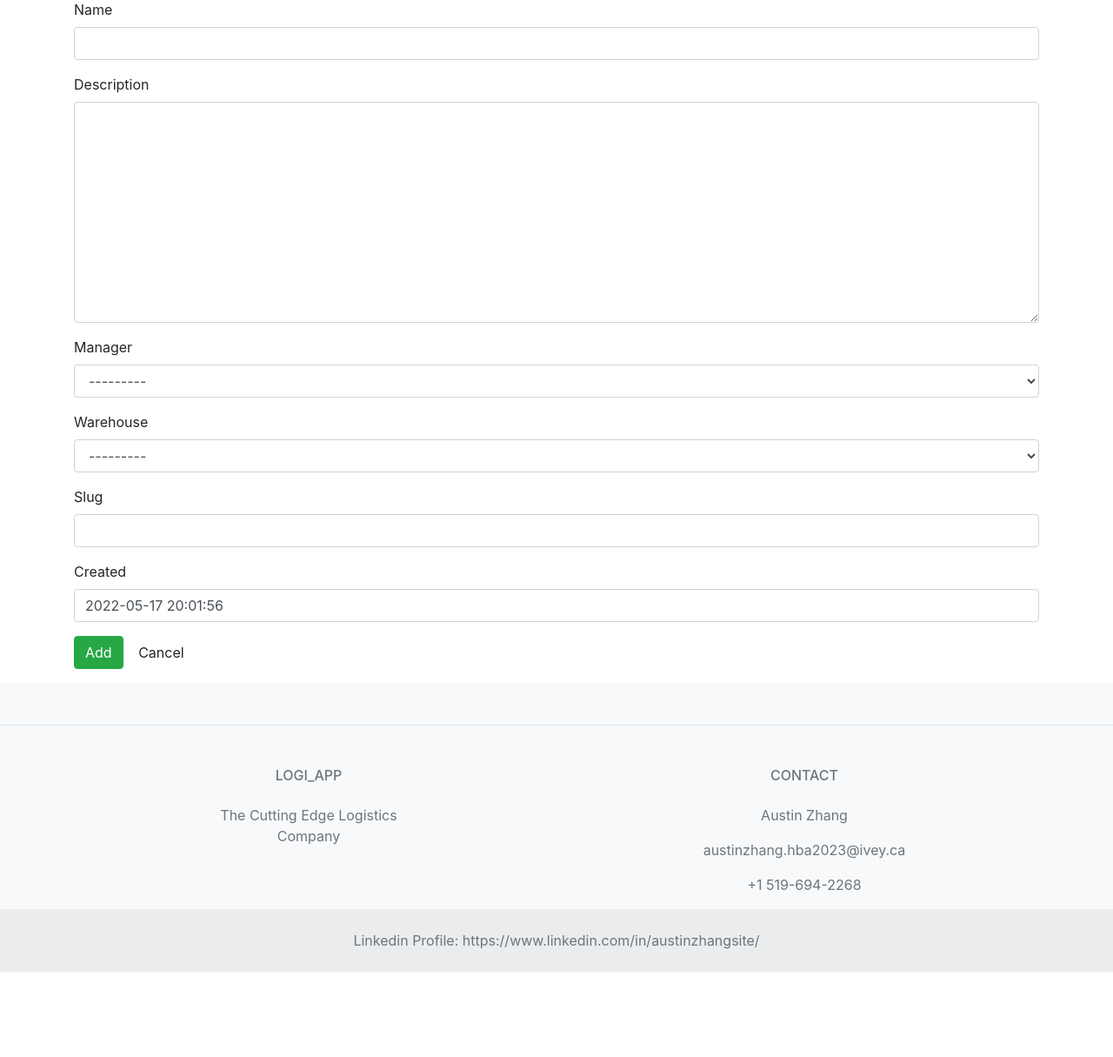
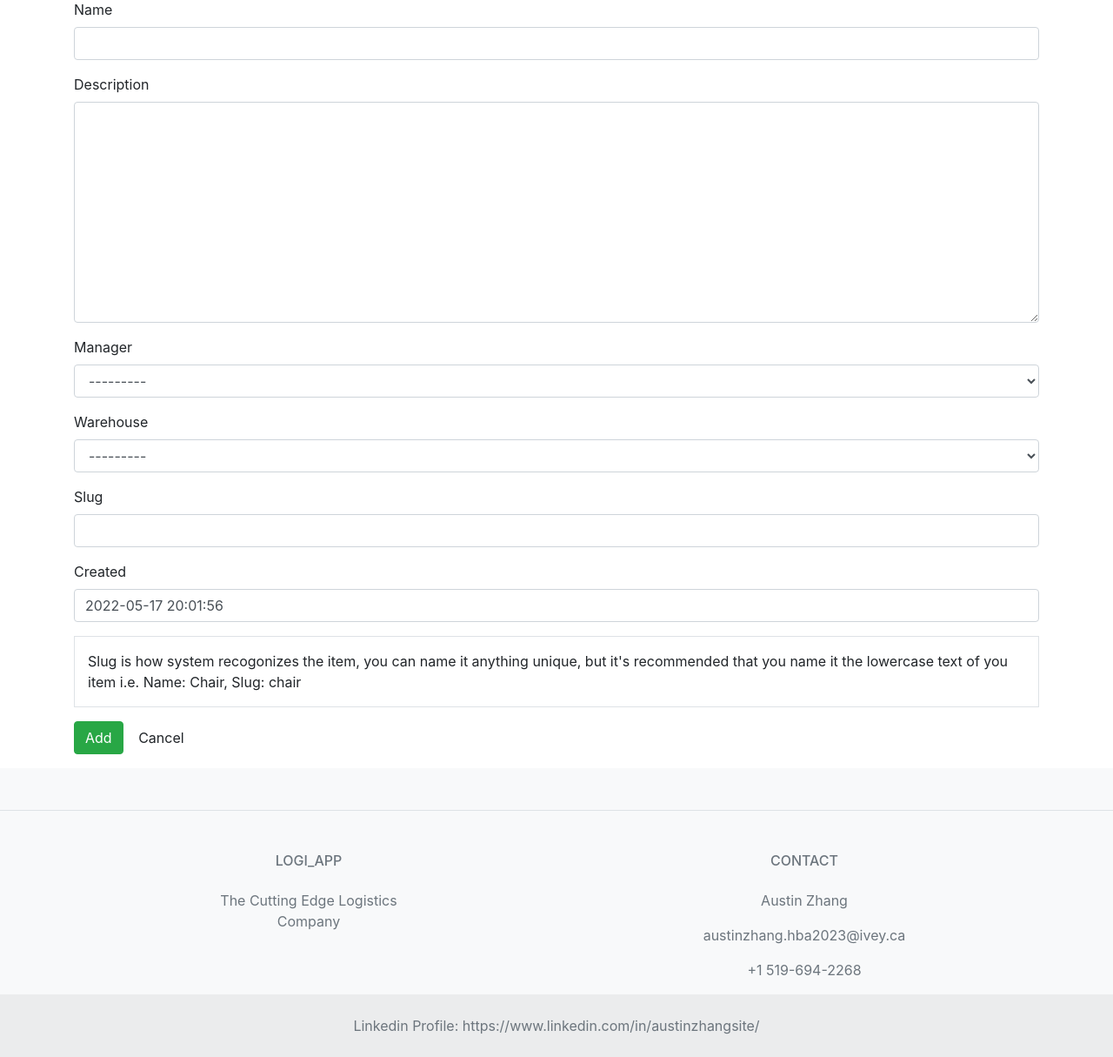
Before and after one commit to Austin6868/Shopify_Tech_Challenge_2023, a Django app: page /add in a window 1280 px wide. Shown: the part 105-1320 px from the top of the page at 87% size. Before the commit the page ends 1222 px from the top, so only its background shows below. Run offline with Django 4.2, Linux system fonts and the light colour scheme; data that the repository does not hold is empty; some libraries are stand-ins or nearby versions.

Commit message:
Added slug descriptions

```diff
--- a/templates/Logi_App/add.html
+++ b/templates/Logi_App/add.html
@@ -17,6 +17,10 @@
                     {% endfor %}
             </div>
         {% endfor %}
+
+      <div class="container border py-3 my-3">
+<p5>Slug is how system recogonizes the item, you can name it anything unique, but it's recommended that you name it the lowercase text of you item i.e. Name: Chair, Slug: chair</p5>
+</div>
     <div class="form-group">
         <button type="'submit" class="btn btn-success">
             <span class="glyphicon glyphicon-ok"></span> Add
--- a/templates/Logi_App/add_warehouse.html
+++ b/templates/Logi_App/add_warehouse.html
@@ -17,6 +17,9 @@
                     {% endfor %}
             </div>
         {% endfor %}
+      <div class="container border py-3 my-3">
+<p5>Slug is how system recogonizes the item, you can name it anything unique, but it's recommended that you name it the lowercase text of you item i.e. Name: TexasCenter, Slug: texascenter</p5>
+</div>
     <div class="form-group">
         <button type="'submit" class="btn btn-success">
             <span class="glyphicon glyphicon-ok"></span> Add
```
